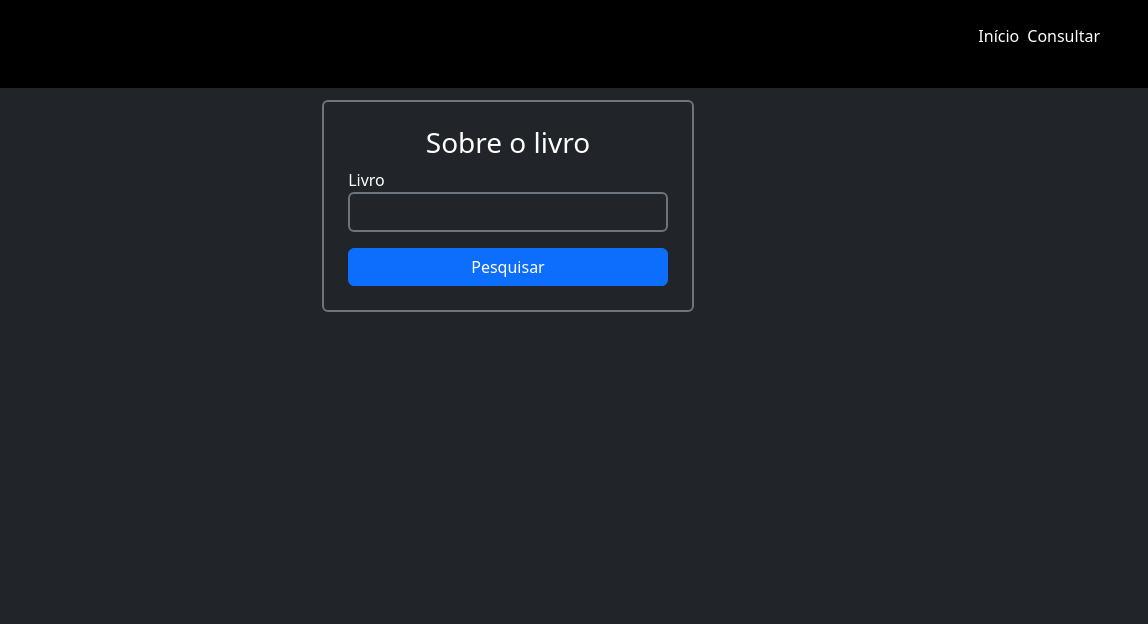
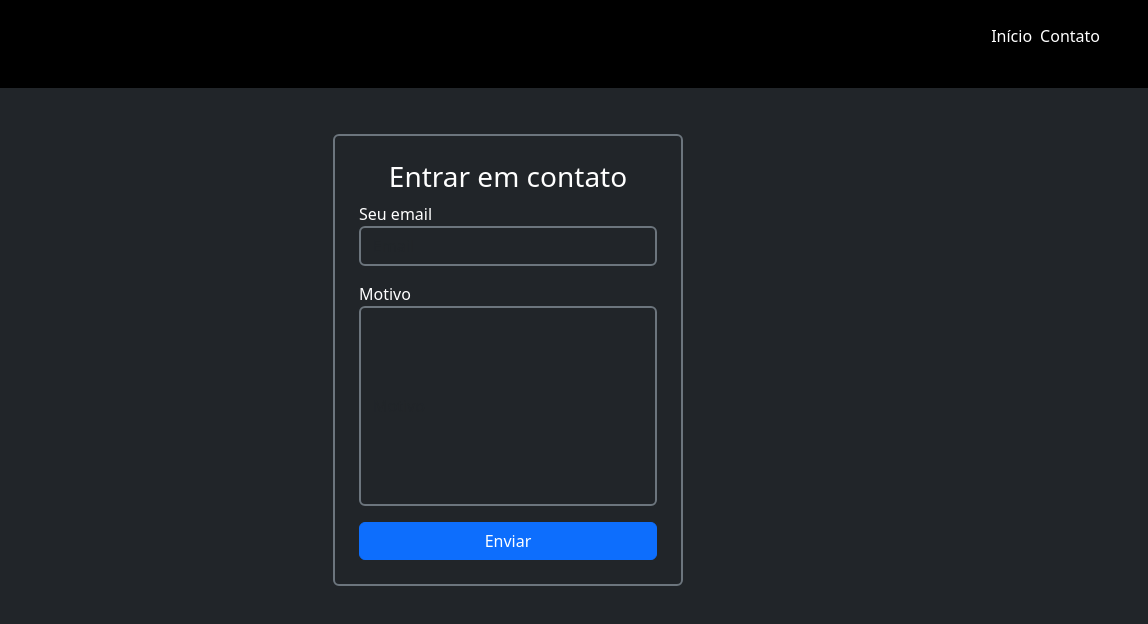
Before and after one commit to GabrielReds13/Book-Mark, a plain HTML site: page pages/contact.html in a window 1280 px wide. Shown: the full height of the page, 132-1280 px from the left. Drawn offline with nearby package versions, Linux system fonts and the light colour scheme.

Commit message:
Fix: Contact page

```diff
--- a/pages/consult_book_data.html
+++ b/pages/contact.html
@@ -17,42 +17,65 @@
         <nav class="navbar">
            <ul class="d-flex flex-row gap-2" style="list-style: none;">
                <li><a href="../index.html" class="text-white text-decoration-none">Início</a></li>
-               <li><a href="./consult_book_data.html" class="text-white text-decoration-none fw-medium">Consultar</a></li>
+               <li><a href="./contact.html" class="text-white text-decoration-none fw-medium">Contato</a></li>
            </ul>
         </nav>
     </header>
 
     <!-- Content -->
-    <div class="d-flex flex-column justify-content-center align-items-center w-100 h-100 ml-0 px-5" style="margin-top: 100px;">
+    <div class="d-flex flex-column justify-content-center align-items-center w-100 ml-0 px-5 justify-content-center align-items-center" style="height: 90vh;">
        <!-- Modal -->
         <div  >
         </div>
 
-        <form class="d-flex flex-column justify-content-center align-items-center bg-dark border border-2 border-secondary rounded h-100 p-4">
+        <form class="d-flex flex-column justify-content-center align-items-center bg-dark border border-2 border-secondary rounded w-100 p-4" style="max-width: 350px;">
             <h3 class="text-white">
-                Sobre o livro
+                Entrar em contato
             </h3>
-            <div class="mb-3 row">
+
+            <!-- Email -->
+            <div class="mb-3 d-flex flex-column w-100">
                 <label
-                    for="searchBookName"
+                    for="userEmail"
                     class="text-white fw-medium"
-                    >Livro</label
+                    >Seu email</label
                 >
                 <div
-                    class=""
+                    class="d-flex flex-column w-100"
                 >
                     <input
                         type="text"
                         class="form-control bg-dark border border-2 border-secondary rounded text-white"
-                        name="searchBookName"
-                        id="searchBookName"
-                        placeholder="Name"
+                        name="userEmail"
+                        id="userEmail"
+                        placeholder="Email"
                     />
                 </div>
             </div>
-            <div class="row w-100">
+
+            <!-- Description -->
+            <div class="mb-3 d-flex flex-column w-100">
+                <label
+                    for="descripton"
+                    class="text-white fw-medium"
+                    >Motivo</label
+                >
+                <div
+                    class="w-100"
+                >
+                    <input
+                        type="text"
+                        class="form-control bg-dark border border-2 border-secondary rounded text-white"
+                        name="descripton"
+                        id="descripton"
+                        placeholder="Motivo"
+                        style="height: 200px;"
+                    />
+                </div>
+            </div>
+            <div class="d-flex flex-column w-100">
                 <button type="submit" class="btn btn-primary w-100 mx-0">
-                    Pesquisar
+                    Enviar
                 </button>
             </div>
         </form>
```
Also changed, not shown: index.html (+2 -2 lines), pages/book.html (+6 -6 lines), pages/read_book.html (+6 -6 lines).
